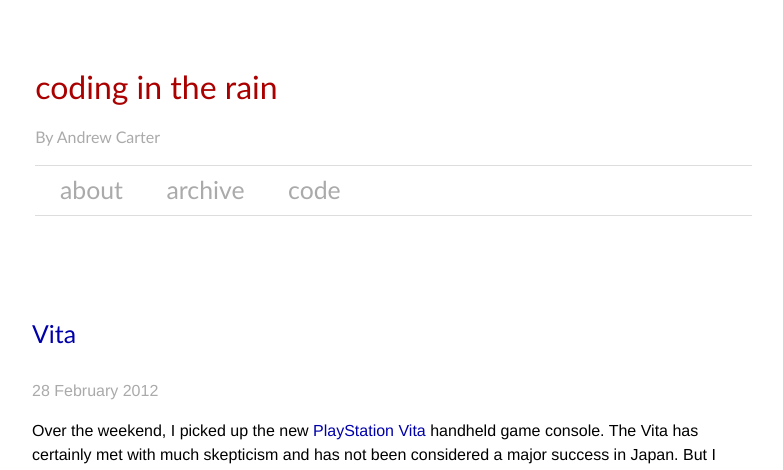
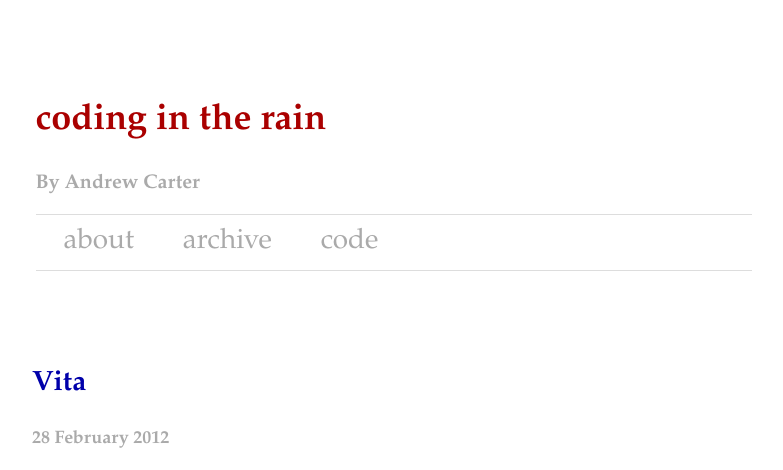
Before and after one commit to ascarter/ascarter.github.io, a Jekyll site: the page built from index.html, in a window 1280 px wide. Shown: the top 470 px of the page, without its empty margins (248-1031 px from the left). Built offline with Jekyll 4.4.1, drawn with Linux system fonts in a browser that asks for light colours; Markdown is read by kramdown in place of the engine named in the settings.

Commit message:
Style changes
* Changed header -> section
* Single serif font

```diff
--- a/_includes/fullpost.html
+++ b/_includes/fullpost.html
@@ -1,6 +1,4 @@
+{% include postheader.html %}
 <article id="{{ post.id }}">
-    {% include postheader.html %}
-    <div class="article_body">
     {{ post.content }}
-    </div>
 </article>
--- a/_includes/masthead.html
+++ b/_includes/masthead.html
@@ -1,9 +1,9 @@
-<div id="masthead">
-    <h1><span class="title"><a href="{{ site.url }}">coding in the rain</a></span></h1>
-    <p>By <span class="author">Andrew Carter</a></p>
+<section id="masthead">
+    <h1 class="title"><a href="{{ site.url }}">coding in the rain</a></h1>
+    <h2>By <span class="author">Andrew Carter</a></h2>
     <nav>
         <a class="menu" href="/about.html">about</a>
         <a class="menu" href="/archive.html">archive</a>
         <a class="menu" href="/code.html">code</a>
     </nav>
-</div>
+</section>
--- a/_includes/postheader.html
+++ b/_includes/postheader.html
@@ -1,4 +1,4 @@
 <header>
-    <h1><span class="article_title"><a href="{{ post.url }}">{{ post.title }}</a></span></h1>
-    <p><span class="dateline">{{ post.date | date_to_long_string }}</span></p>
+    <h1 class="article_title"><a href="{{ post.url }}">{{ post.title }}</a></h1>
+    <h2 class="dateline">{{ post.date | date_to_long_string }}</h2>
 </header>
--- a/css/iphone.css
+++ b/css/iphone.css
@@ -1,5 +1,5 @@
 body {
-	font-size: 10px;
+	font-size: 12px;
 }
 
 #container {
@@ -17,8 +17,8 @@ body {
 }
 
 nav .menu {
-    margin-right: 0.5em;
-    padding: 0.5em;
+    margin-right: 0.4em;
+    padding: 0.4em;
 }
 
 
@@ -37,18 +37,28 @@ article .highlight pre {
 	font-family: monospace;
 }
 
+header {
+    margin-top: 0.5em;
+    padding: 1em 0em 1em 0em;
+}
+
+header h1,
+header h2 {
+    margin: 0;
+}
+
 #masthead {
 	font-size: 1.4em;
 }
 
 footer {
-    font-size: 1.2em;
+    font-size: 1.4em;
     line-height: 1.5;
 }
 
 #archive article {
     line-height: 1.2;
-    padding: 1.0em 1.0em 1.0em 1.0em;
+    padding: 1.0em 0.0em 1.0em 0.0em;
     margin: 0.2em;
     font-size: 0.8em;
 }
--- a/css/site.css
+++ b/css/site.css
@@ -3,7 +3,7 @@
  --------------------------------------------------------------*/
 /*
  * section #container
- *   header
+ *   section #masthead
  *     nav
  *   section #content
  *     article
@@ -16,8 +16,8 @@ body {
 	text-align: center;
 	margin: 0em;
 	background-color: #ffffff;
-    font-family: "Helvetica Neue", Helvetica, Arial, sans-serif;
-	font-size: 16px;
+    font-family: Athelas, Palatino, Georgia, serif;
+	font-size: 18px;
 	font-style: normal;
 	font-variant: normal;
 	font-weight: normal;
@@ -30,20 +30,14 @@ body {
 
 h1 {
 	font-size: 1.55em;
-    font-family: "Gill Sans", "Gill Sans Std", "Gill Sans MT", Calibri, serif;
-    font-weight: normal;
 }
 
 h2 {
 	font-size: 1.1em;
-    font-family: "Gill Sans", "Gill Sans Std", "Gill Sans MT", Calibri, serif;
-    font-weight: normal;
 }
 
 h3 {
 	font-size: 0.91em;
-    font-family: "Gill Sans", "Gill Sans Std", "Gill Sans MT", Calibri, serif;
-    font-weight: normal;
 }
 
 a {
@@ -110,7 +104,6 @@ pre {
  --------------------------------------------------------------*/
 
 #masthead {
-    font-family: "Gill Sans", "Gill Sans Std", "Gill Sans MT", Calibri, serif;
 	font-size: 1.0em;
 	margin-left: 0.2em;
 	color: #aaa;
@@ -192,7 +185,7 @@ footer #copyright a {
  --------------------------------------------------------------*/
 
 article {
-    padding: 2.0em 0.0em 1.0em 0.0em;
+    padding: 1.0em 0.0em 1.0em 0.0em;
 	border-bottom: 1px solid #ddd;
 }
 
@@ -214,7 +207,6 @@ article blockquote {
 	white-space: pre-wrap;
 	word-wrap: break-word;
 }
-
 
 article code {
 	font-size: 0.91em;
@@ -264,11 +256,6 @@ article h5 {
 	padding-top: 0.5em;
 }
 
-article .dateline {
-	font-size: 1.0em;
-	color: #aaa;
-}
-
 article .video {
     text-align: center;
 
@@ -282,6 +269,21 @@ article .video-note {
 }
 
 /*--------------------------------------------------------------
+ Article
+ --------------------------------------------------------------*/
+
+header {
+    margin-top: 1em;
+    padding: 1em 0em 1em 0em;
+}
+
+header .dateline {
+	font-size: 1.0em;
+	color: #aaa;
+}
+
+
+/*--------------------------------------------------------------
  Archive
  --------------------------------------------------------------*/
 
@@ -290,11 +292,11 @@ article .video-note {
 }
 
 #archive article {
-    padding: 1.0em 1.0em 1.0em 1.0em;
+    padding: 1.0em 0.0em 1.0em 0.0em;
     border-bottom: none;
 }
 
-#archive article h1 {
+#archive header h1 {
     margin: 0;
     padding: 0.0em;
 }
```
Also changed, not shown: _layouts/post.html (+4 -6 lines).
